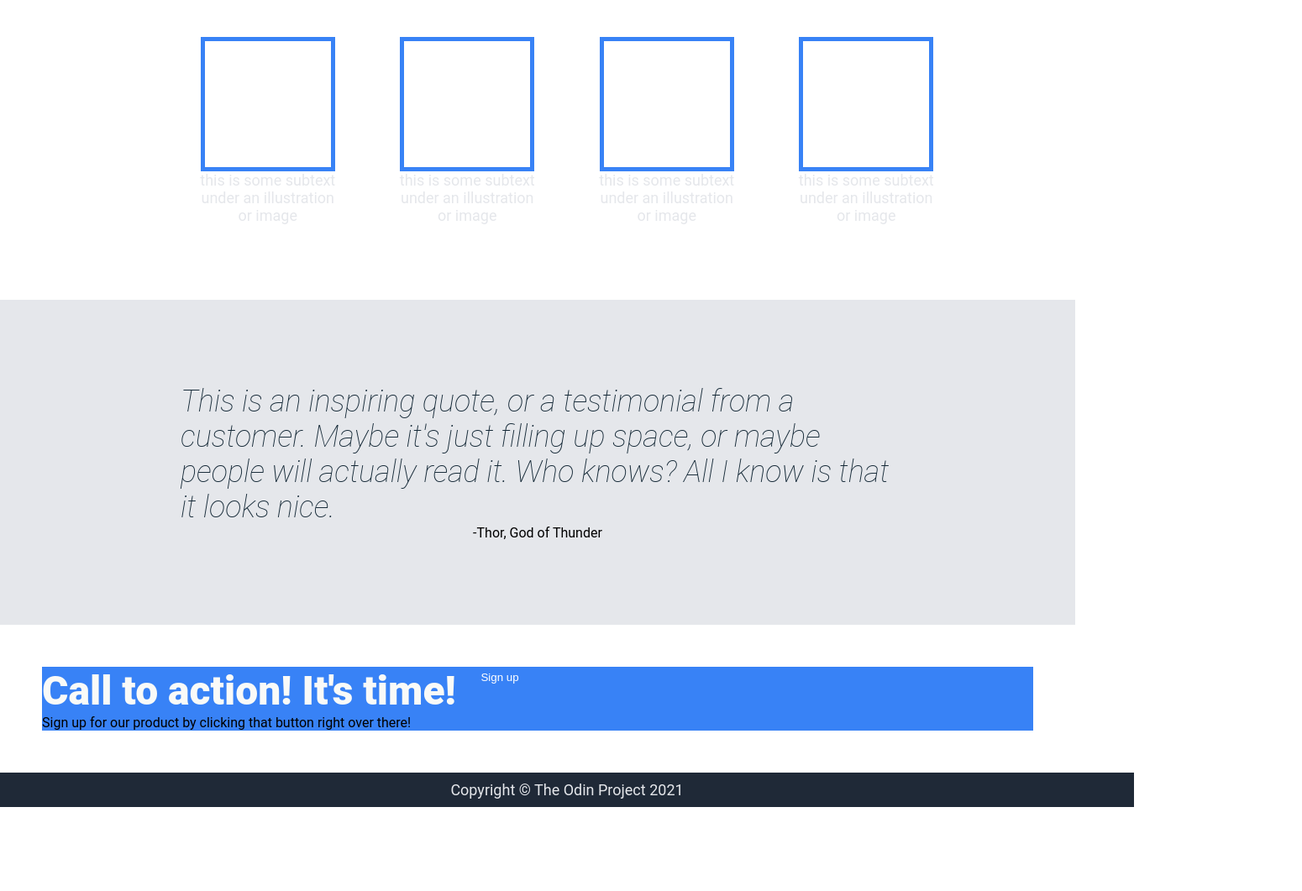
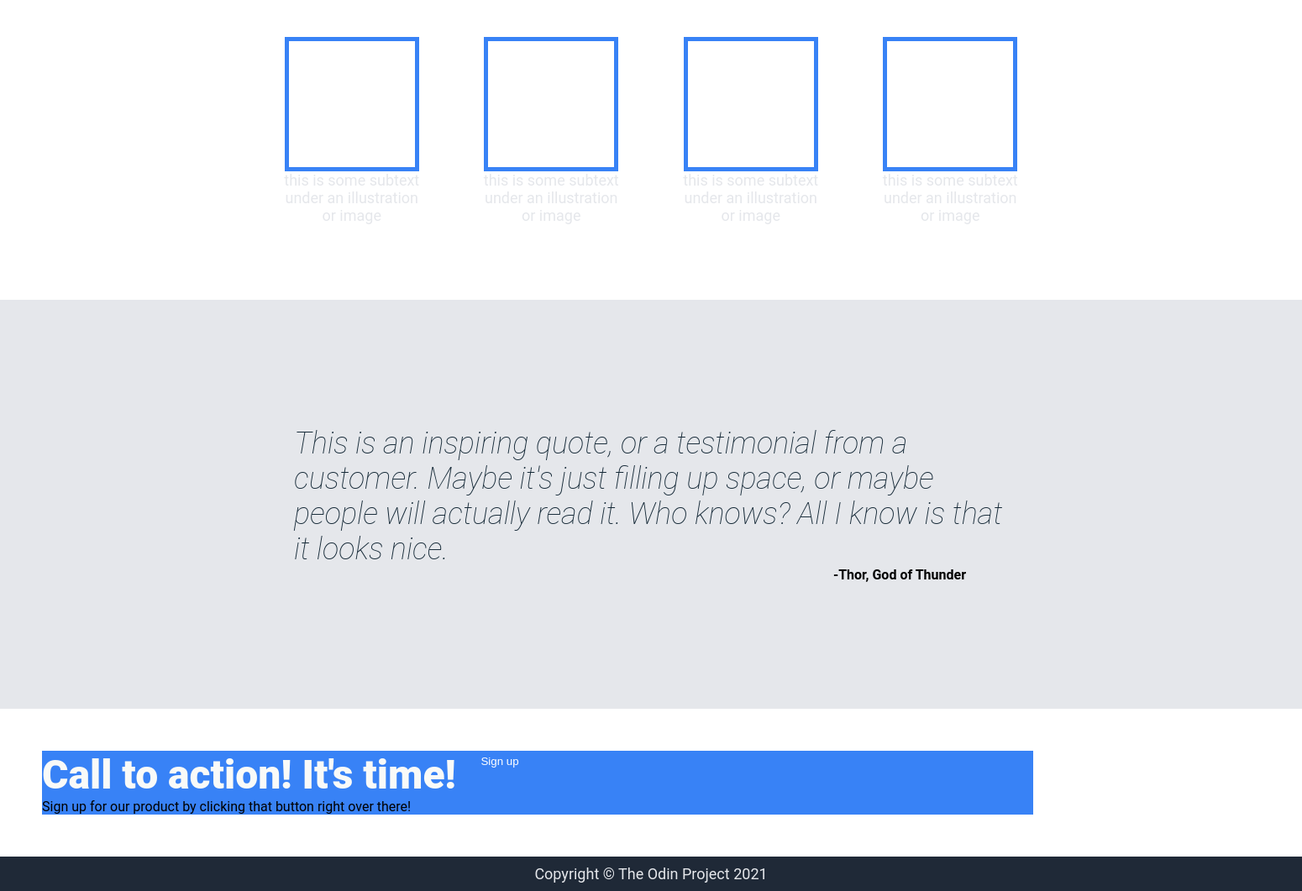
Before and after one commit to hoberez/landing-page, a plain HTML site: page index.html in a window 1280 px wide. Shown: the part 548-1609 px from the top of the page at 84% size, 1550 px wide, since content can reach past the window. Before the commit the page ends 1509 px from the top, so only its background shows below. Drawn offline with Linux system fonts and the light colour scheme.

Commit message:
Adjust Quote section to match the given design page

```diff
--- a/styles.css
+++ b/styles.css
@@ -3,7 +3,7 @@ body{
     flex-direction: column;
     margin: 0;
     border: 0;
-    font-family: "Roboto", Helvetica, sans-serif;
+    font-family: "Roboto", Helvetica, sans-serif
 }
 
 button{ /* Hero and Advertisement */
@@ -18,7 +18,7 @@ button{ /* Hero and Advertisement */
 .header,
 .hero,
 .footer{
-    padding: 10px 200px 10px 200px;
+    padding: 10px 300px 10px 300px;
     background-color: #1F2937;
     min-width: 950px;
 }
@@ -78,7 +78,7 @@ a,
 
 /* Information Section */
 .content{
-    padding: 10px 200px 10px 200px;
+    padding: 10px 300px 10px 300px;
     min-width: 950px;
 }
 .info-header{
@@ -97,7 +97,6 @@ a,
     text-align: center;
     margin-bottom: 50px;
 }
-
 
 .item{
     display: flex;
@@ -118,12 +117,12 @@ a,
 /* Quote Section*/
 .quote{
     background-color: #E5E7EB;
-    padding: 100px;
     min-width: 950px;
     display: flex;
     align-items: center;
     justify-content: center;
     flex-direction: column;
+    padding: 150px 300px 150px 300px;
 }
 
 .quote-text{
@@ -132,6 +131,12 @@ a,
     width: 850px;
     font-style: italic;
     color: #152937;
+}
+
+.quote-author{
+    align-self: flex-end;
+    margin-right: 100px;
+    font-weight: 600;
 }
 
 /* Advertisement Section */
```
